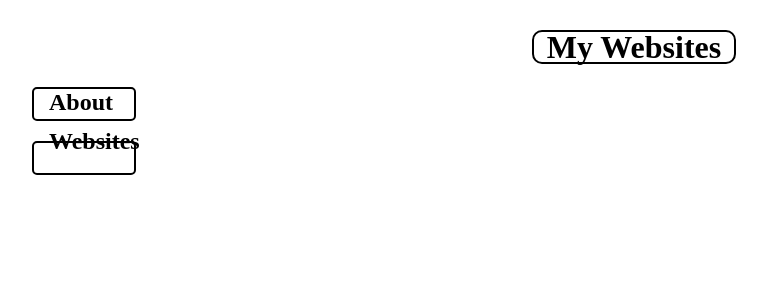
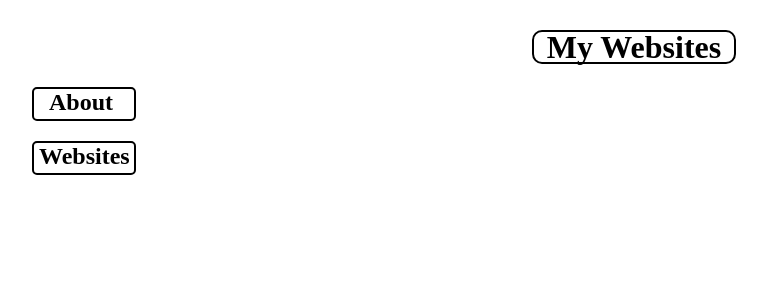
Before and after one commit to mathmaniac88/mathmaniac88.github.io, a Jekyll site: the page about.html, which Jekyll copies as it is, in a window 1280 px wide. Shown: the top 300 px of the page, without its empty margins (6-773 px from the left). Built offline with Jekyll 4.4.1, drawn with Linux system fonts in a browser that asks for light colours.

Commit message:
Update about.html

```diff
--- a/about.html
+++ b/about.html
@@ -40,8 +40,8 @@ div{
    margin-top:0px;
  }
   #nav-websites{
-   margin-left:15px;
-   margin-top:-15px;
+   margin-left:5px;
+   margin-top:0px;
  }
 </style>
 </body>
```
